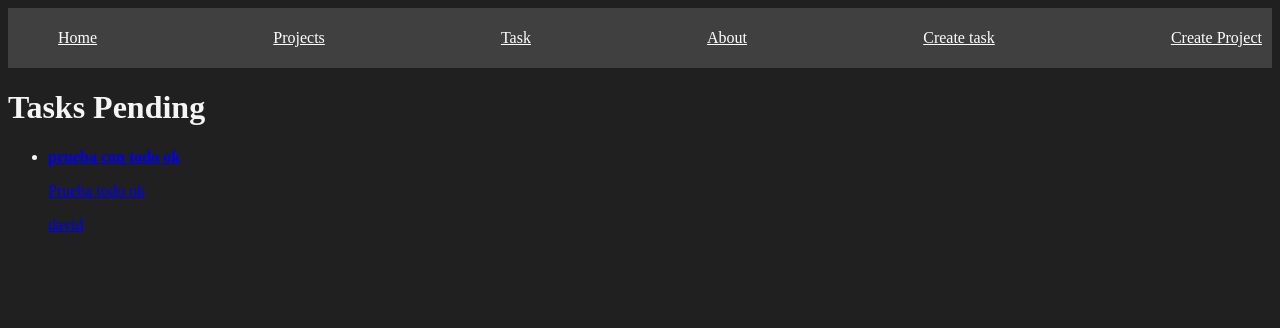
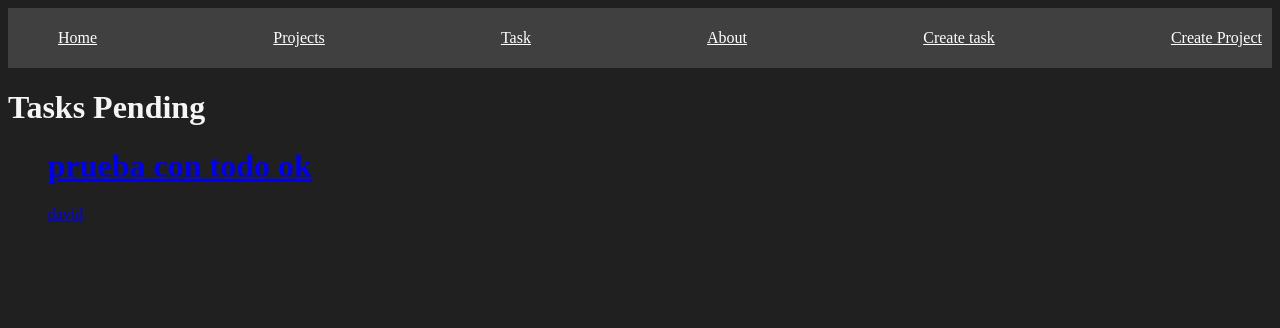
Before and after one commit to oscardbocanegra/learning_programming, a Django app: page /tasks/ in a window 1280 px wide. Shown: the top 328 px of the page. Run offline with Django 4.2, Linux system fonts and the light colour scheme; a user stored in the database is signed in; data comes from the database, SQL or seed files in the repository; both versions use the stored data as it was after the commit.

Commit message:
Tasks Pending done

```diff
--- a/django_project2/tasks/templates/signin.html
+++ b/django_project2/tasks/templates/signin.html
@@ -11,7 +11,6 @@
 
                 <h1 class="text-center">Signin</h1>
 
-                {{error}}
                 {{error}}
                 {% csrf_token %}
 
--- a/django_project2/tasks/templates/tasks.html
+++ b/django_project2/tasks/templates/tasks.html
@@ -1,23 +1,31 @@
 {% extends 'base.html' %}
 
 {% block content %}
-    <h1>Tasks Pending</h1>
 
-    <ul>
+<main class="container">
+    <div class="row">
+        <div class="col-md-6 offset-md-3">
+            <h1 class="text-center display-3 py-5">Tasks Pending</h1>
+
+            <ul class="list-group">
                 {% for task in tasks %}
-        <li>
-            <a href="{% url 'task_detail' task.id %}">
+                    <a class="list-group-item" href="{% url 'task_detail' task.id %}">
+                        <header class="d-flex justify-content-between">
                             {% if task.important %}
-                    <strong>{{task.title}}</strong>
+                                <h1 class="fw-bold text-success">{{task.title}}</h1>
                             {% else %}
-                    {{task.title}}
+                                <h1 class="fw-bold">{{task.title}}</h1>
                             {% endif %}
-                    <p>{{task.description}}</p>
                                 <p>{{task.user.username}}</p>
+                        </header>
 
                         <p>{{task.description|date:'M j Y:i'}}</p>
                     </a>
-        </li>
                 {% endfor %}
             </ul>
+        </div>
+    </div>
+</main>
+
+
 {% endblock %}
```
Also changed, not shown: django_project2/db.sqlite3. Lines whose indentation alone changed are shown as unchanged.
